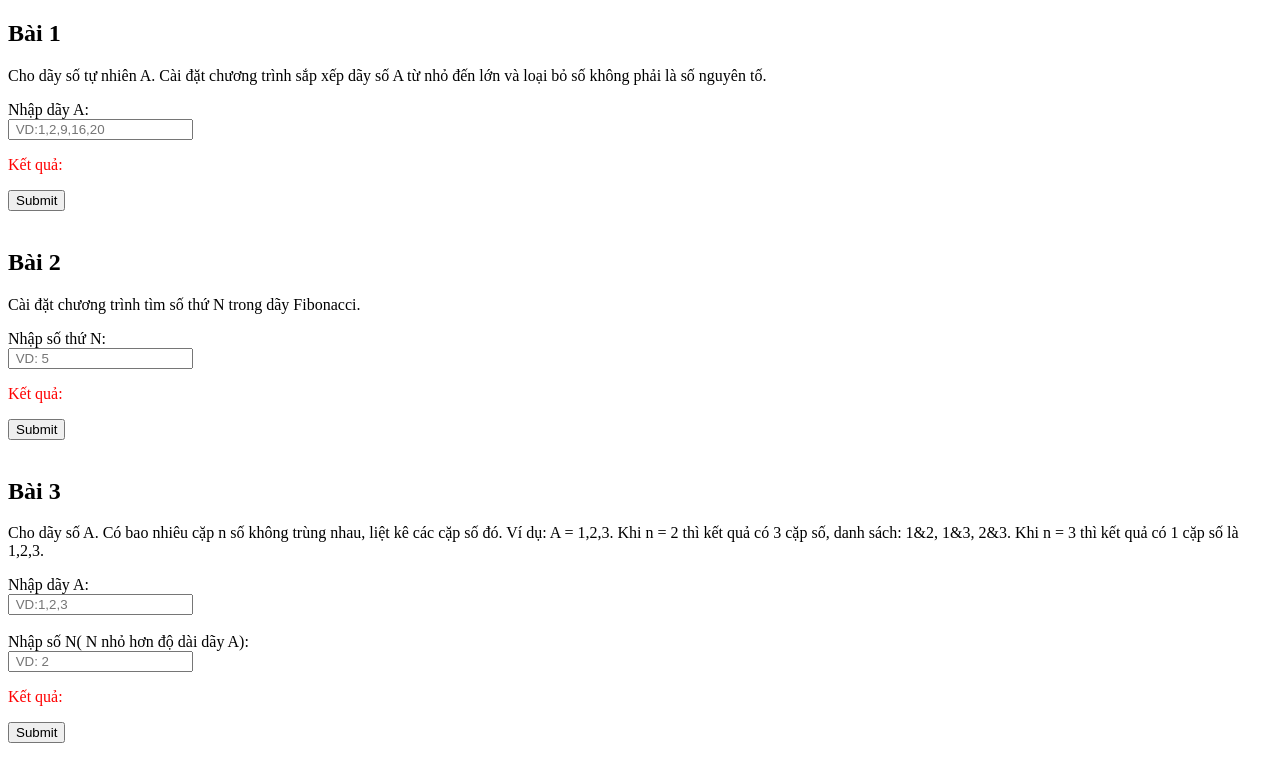
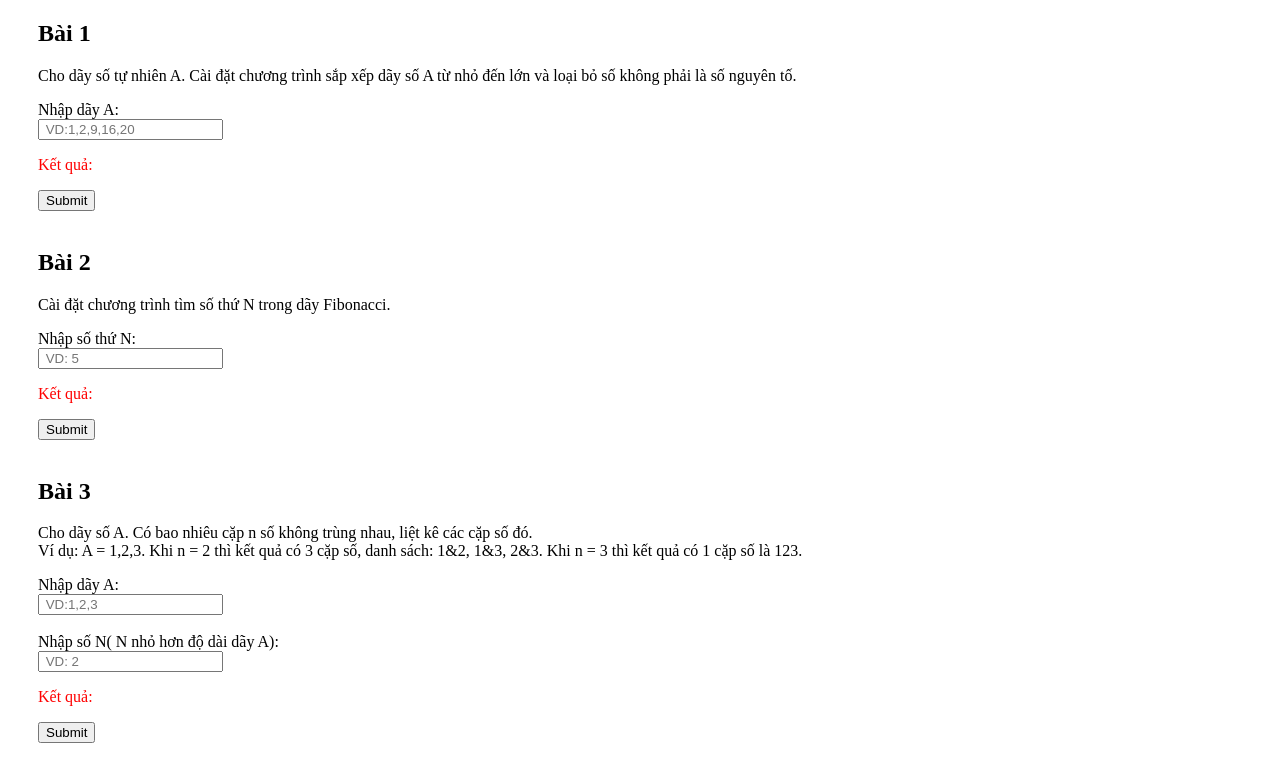
Before and after one commit to hoangb0801/Test-02-Bui-Minh-Hoang-MONEY-LOVER, a plain HTML site: page index.html in a window 1280 px wide. Drawn offline with Linux system fonts and the light colour scheme.

Commit message:
complete test

```diff
--- a/index.html
+++ b/index.html
@@ -1,6 +1,7 @@
 <!DOCTYPE html>
 <html>
 <body>
+<div style="margin-left: 30px;">
     <div id="bai1">
         <h2>Bài 1</h2>
         <p>Cho dãy số tự nhiên A. Cài đặt chương trình sắp xếp dãy số A từ nhỏ đến lớn và loại bỏ số không phải là số nguyên tố.</p>
@@ -26,8 +27,9 @@
     <div id="bai3">
         <h2>Bài 3</h2>
         <p>Cho dãy số A. Có bao nhiêu cặp n số không trùng nhau, liệt kê các cặp số đó.
+            <br>
             Ví dụ: A = 1,2,3. Khi n = 2 thì kết quả có 3 cặp số, danh sách: 1&2, 1&3, 2&3.
-        Khi n = 3 thì kết quả có 1 cặp số là 1,2,3.</p>
+            Khi n = 3 thì kết quả có 1 cặp số là 123.</p>
         <label >Nhập dãy A: </label><br>
         <input id='input3'type="text" placeholder=" VD:1,2,3"><br><br>
         <label >Nhập số N( N nhỏ hơn độ dài dãy A): </label><br>
@@ -35,7 +37,7 @@
         <p style="color: red;" id="test3">Kết quả: </p>
         <button type="button" onclick="submit3()">Submit</button>
     </div>
-
+</div>
 
 <script>
 //--------bài 1------------------------
```
Lines whose indentation alone changed are shown as unchanged.
